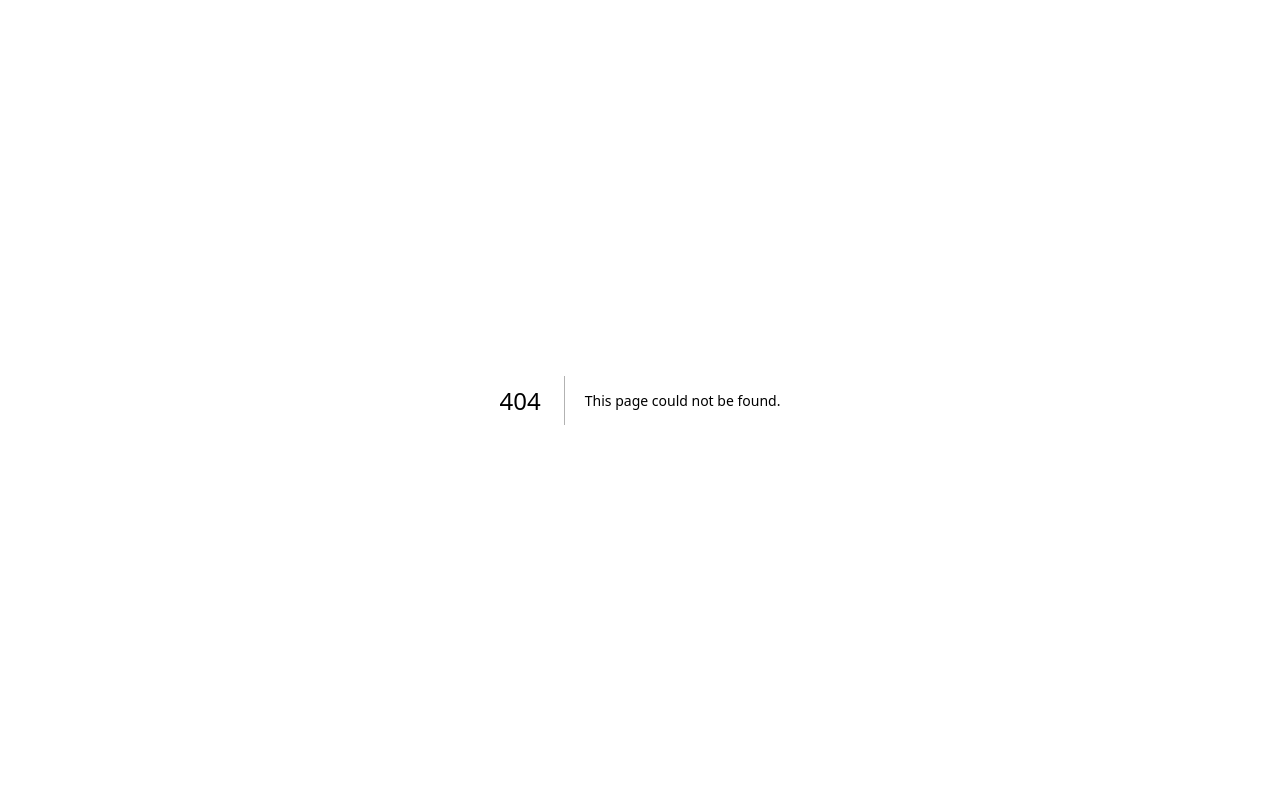
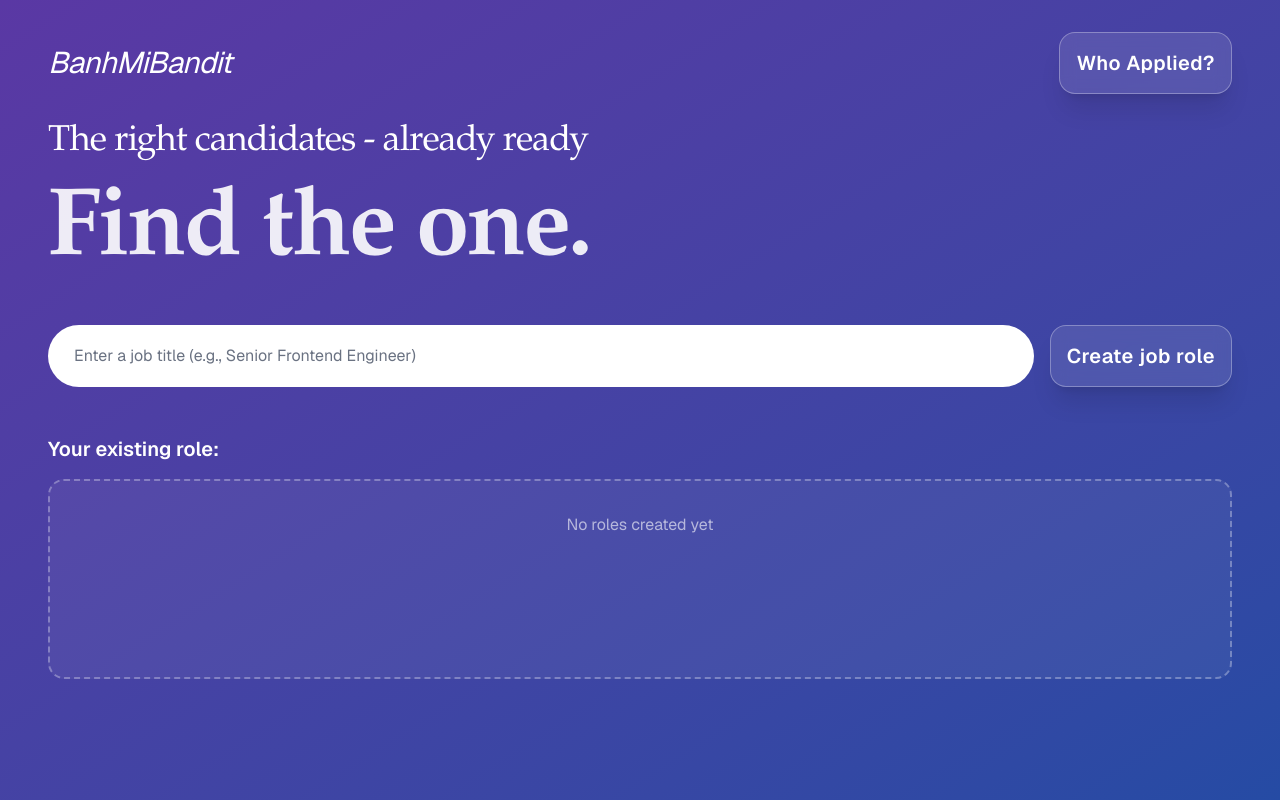
Before and after one commit to PowerBagel911/lyrathon, a Next.js app: page /recruiter in a window 1280 px wide. Before the commit this address had no page. Built offline with nearby package versions, Linux system fonts and the light colour scheme.

Commit message:
create recruiter site

```diff
--- /dev/null
+++ b/src/app/recruiter/page.tsx
@@ -0,0 +1,75 @@
+"use client";
+
+import Link from "next/link";
+import { useState } from "react";
+
+export default function RecruiterPage() {
+  const [roleInput, setRoleInput] = useState("");
+
+  return (
+    <main className="min-h-screen bg-linear-to-br from-[#5A38A4] to-[#254BA4] font-sans">
+      {/* Main Card */}
+      {/* Navbar */}
+      <nav className="relative z-10 flex items-center justify-between px-6 py-8 lg:px-12">
+        <div className="flex items-center">
+          {/* <div className="flex h-15 w-15 -mt-2 items-center justify-center rounded-lg">
+            <img
+              src="/banhmilogo.png"
+              alt="BanhMiBandit Logo"
+              className="h-15 w-15"
+            />
+          </div> */}
+          <Link href="/">
+            <span className="pb-1.5 text-3xl font-normal tracking-tight text-white italic cursor-pointer hover:opacity-80 transition-opacity">
+              BanhMiBandit
+            </span>
+          </Link>
+        </div>
+        <Link
+          href="/who-applied"
+          className="group relative overflow-hidden rounded-2xl border border-white/30 bg-white/10 px-4 py-4 text-xl font-semibold tracking-wide text-white shadow-xl backdrop-blur-sm transition-all duration-300 hover:-translate-y-1 hover:border-white/40 hover:bg-white/20 hover:shadow-2xl"
+        >
+          <span className="relative z-10">Who Applied?</span>
+        </Link>
+      </nav>
+
+      {/* Content */}
+      <div className="relative px-6 lg:px-12">
+        {/* Headline */}
+        <div className="max-w-4xl text-left">
+          <h1 className="mb-8 font-['Garamond'] text-5xl leading-[0.9] font-normal tracking-tight text-white lg:text-7xl xl:text-4xl">
+            The right candidates - already ready
+          </h1>
+          <h1 className="mb-12 font-['Garamond'] text-5xl leading-[0.9] font-bold tracking-tight text-white/90 lg:text-7xl xl:text-8xl">
+            Find the one.
+          </h1>
+        </div>
+
+        {/* Search Area */}
+        <div className="flex flex-col gap-4 sm:flex-row sm:gap-4">
+          <input
+            type="text"
+            placeholder="Enter a job title (e.g., Senior Frontend Engineer)"
+            value={roleInput}
+            onChange={(e) => setRoleInput(e.target.value)}
+            className="flex-1 rounded-full border-2 border-transparent bg-white px-6 py-4 text-gray-800 placeholder-gray-500 focus:border-purple-300 focus:outline-none"
+          />
+          <button className="group relative overflow-hidden rounded-2xl border border-white/30 bg-white/10 px-4 py-4 text-xl font-semibold tracking-wide text-white shadow-xl backdrop-blur-sm transition-all duration-300 hover:-translate-y-1 hover:border-white/40 hover:bg-white/20 hover:shadow-2xl">
+            Create job role
+          </button>
+        </div>
+
+        {/* Existing Roles Section */}
+        <div className="mt-12">
+          <h2 className="mb-4 text-xl font-semibold text-white">
+            Your existing role:
+          </h2>
+          {/* Empty state - roles would be displayed here */}
+          <div className="min-h-50 rounded-2xl border-2 border-dashed border-white/30 bg-white/5 p-8 text-center">
+            <p className="text-white/60">No roles created yet</p>
+          </div>
+        </div>
+      </div>
+    </main>
+  );
+}
```
